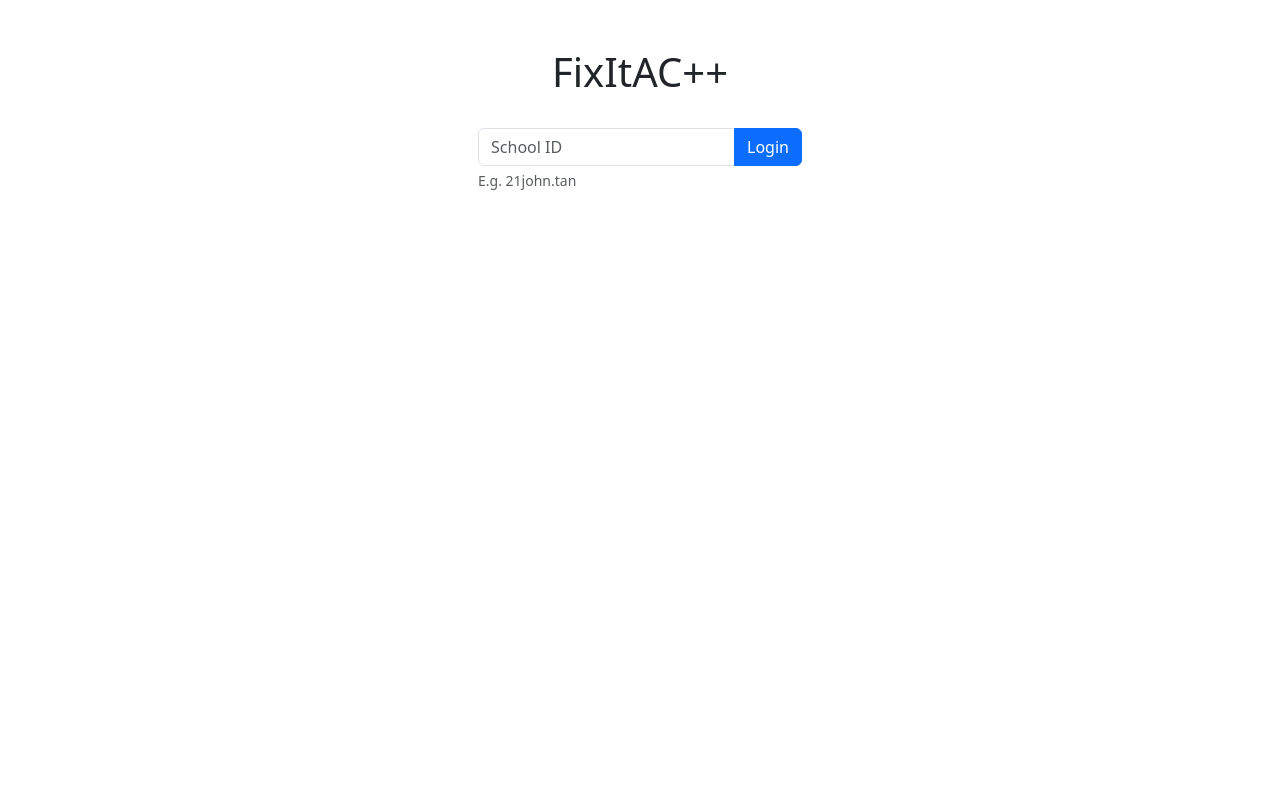
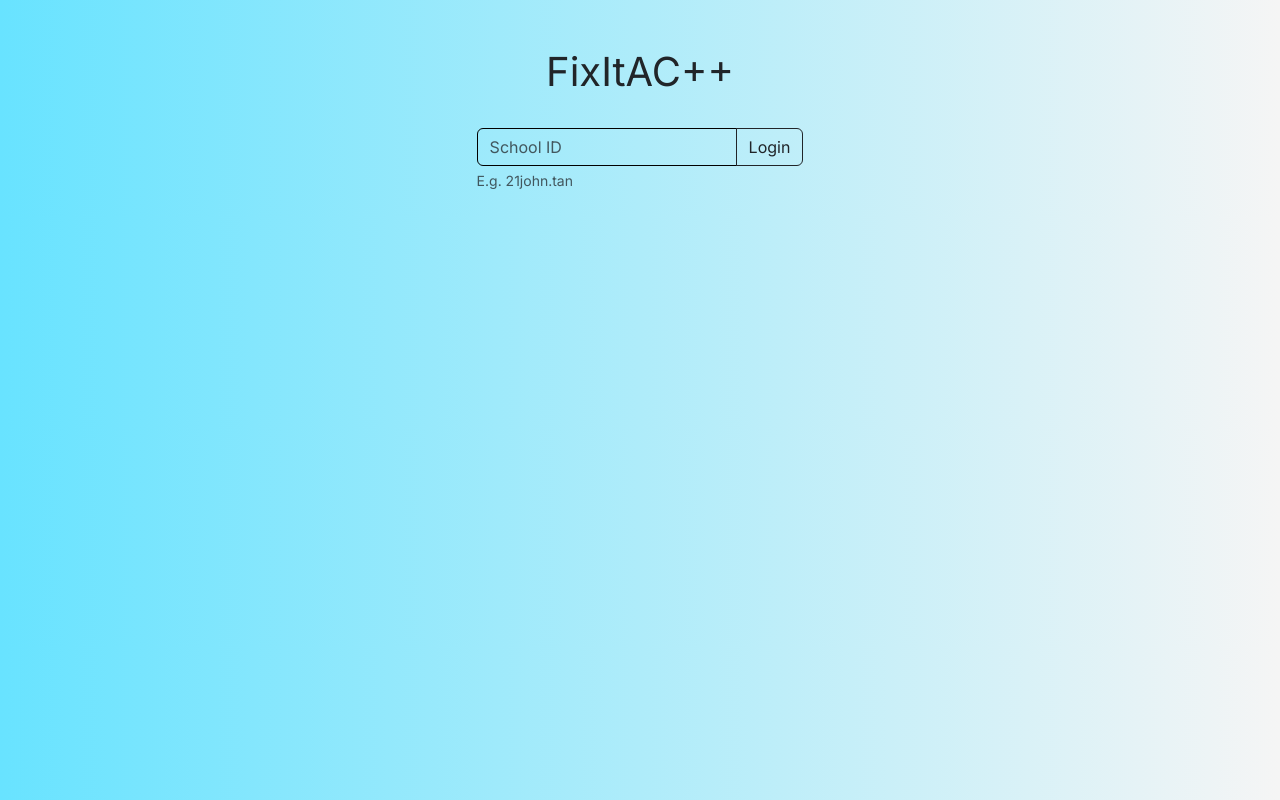
Before and after one commit to ZakuroSoda/Better-FitItAC, a React (Create React App) app: page / in a window 1280 px wide. Built offline with nearby package versions, Linux system fonts and the light colour scheme; no server answers.

Commit message:
refreshing new user interface

```diff
--- a/public/index.html
+++ b/public/index.html
@@ -2,6 +2,8 @@
 <html>
 <head>
   <title>FixItAC</title>
+  <link href='https://fonts.googleapis.com/css?family=Inter' rel='stylesheet'>
+  <meta name="viewport" content="width=device-width, initial-scale=1.0">
 </head>
 <body>
   <div id="root"></div>
--- /dev/null
+++ b/src/App.css
@@ -0,0 +1,4 @@
+body {
+    font-family: 'Inter';
+    background-image: linear-gradient(90deg, #68E3FF, #F5F5F5);
+}
--- a/src/App.js
+++ b/src/App.js
@@ -8,6 +8,8 @@ import SuggestionForm from './components/SuggestionForm';
 import Menu from './components/Menu';
 import ReportsList from './components/ReportsList';
 import Admin from './components/Admin';
+
+import './App.css';
 
 function getCookie(name) {
   const value = `; ${document.cookie}`;
--- a/src/components/Admin.js
+++ b/src/components/Admin.js
@@ -58,14 +58,14 @@ function Admin(props) {
     return (
       <div className="container my-4 mx-5">
         <ToastContainer />
-        <Card>
+        <Card className={styles.card}>
           <Card.Header>
             <Nav variant="tabs" activeKey={tab}>
               <Nav.Item onClick={() => setTab('#defects')}>
                 <Nav.Link eventKey="#defects">Defect Reports</Nav.Link>
               </Nav.Item>
               <Nav.Item onClick={() => setTab('#suggestions')}>
-                <Nav.Link eventKey="#suggestions">Suggestion</Nav.Link>
+                <Nav.Link eventKey="#suggestions">Suggestions</Nav.Link>
               </Nav.Item>
             </Nav>
           </Card.Header>
--- /dev/null
+++ b/src/components/Login.css
@@ -0,0 +1,8 @@
+.form-control {
+    background-color: rgba(0,0,0,0);
+    border: 1px solid #000000;
+}
+
+.form-control:focus{
+    background-color: rgba(0,0,0,0);
+}
--- a/src/components/Login.js
+++ b/src/components/Login.js
@@ -1,4 +1,5 @@
 import React, { useState } from 'react';
+import './Login.css';
 
 function Login(props) {
   const { page, setPage, setUser, setErrorMessage, API_URL } = props;
@@ -41,7 +42,7 @@ function Login(props) {
                 value={schoolID}
                 onChange={(e) => setSchoolID(e.target.value)}
               />
-              <button type="submit" className="btn btn-primary" id="button-login">Login</button>
+              <button type="submit" className="btn btn-outline-dark" id="button-login">Login</button>
             </div>
             <div id="school-id-help" className="form-text">E.g. 21john.tan</div>
           </div>
--- a/src/components/ReportsList.js
+++ b/src/components/ReportsList.js
@@ -48,14 +48,14 @@ function ReportsList(props) {
   if (page === 'menu') {
     return (
       <div className="container my-4 mx-5">
-        <Card>
+        <Card className={styles.card}>
           <Card.Header>
             <Nav variant="tabs" activeKey={tab}>
               <Nav.Item onClick={() => setTab('#defects')}>
                 <Nav.Link eventKey="#defects">Defect Reports</Nav.Link>
               </Nav.Item>
               <Nav.Item onClick={() => setTab('#suggestions')}>
-                <Nav.Link eventKey="#suggestions">Suggestion</Nav.Link>
+                <Nav.Link eventKey="#suggestions">Suggestions</Nav.Link>
               </Nav.Item>
             </Nav>
           </Card.Header>
--- a/src/components/ReportsList.module.css
+++ b/src/components/ReportsList.module.css
@@ -37,3 +37,7 @@
 .toggle:last-child {
     border-right: none;
 }
+
+.card {
+    background-color: rgba(255, 255, 255, 0.7);
+}
```
